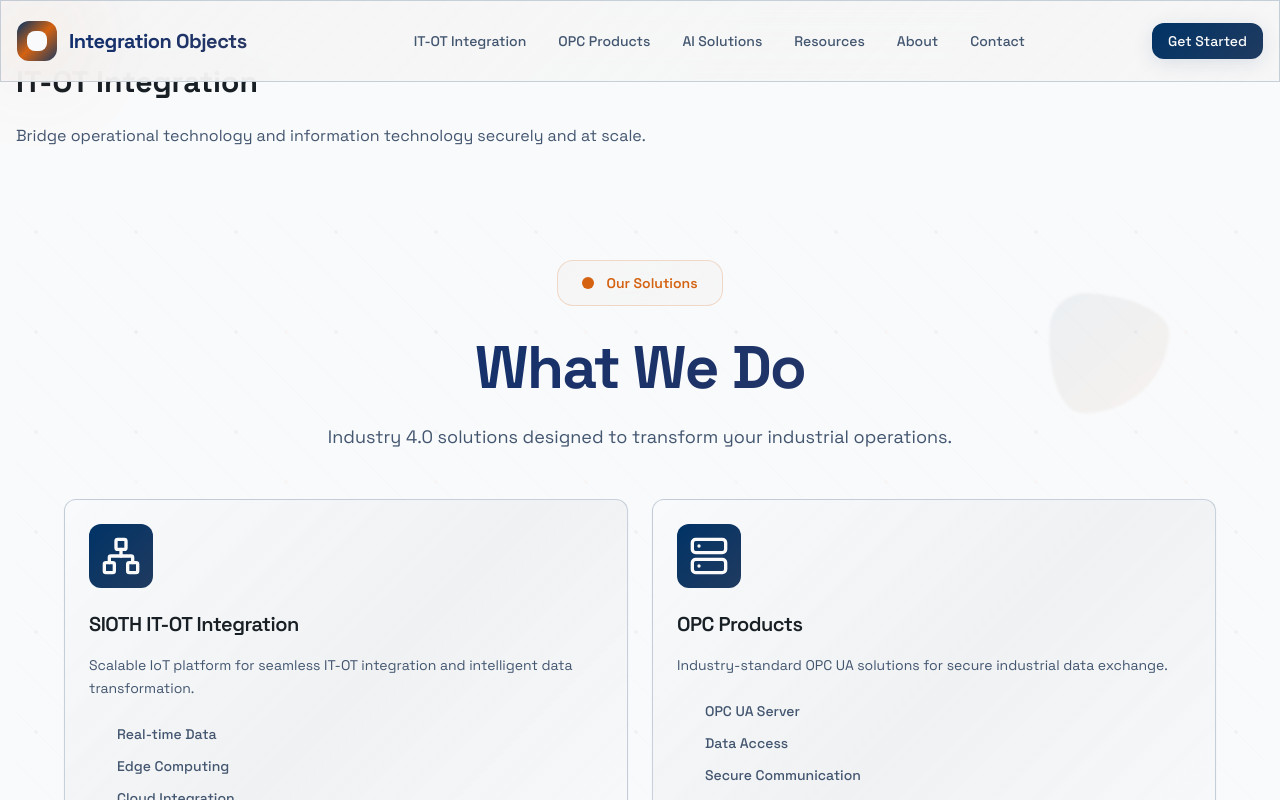
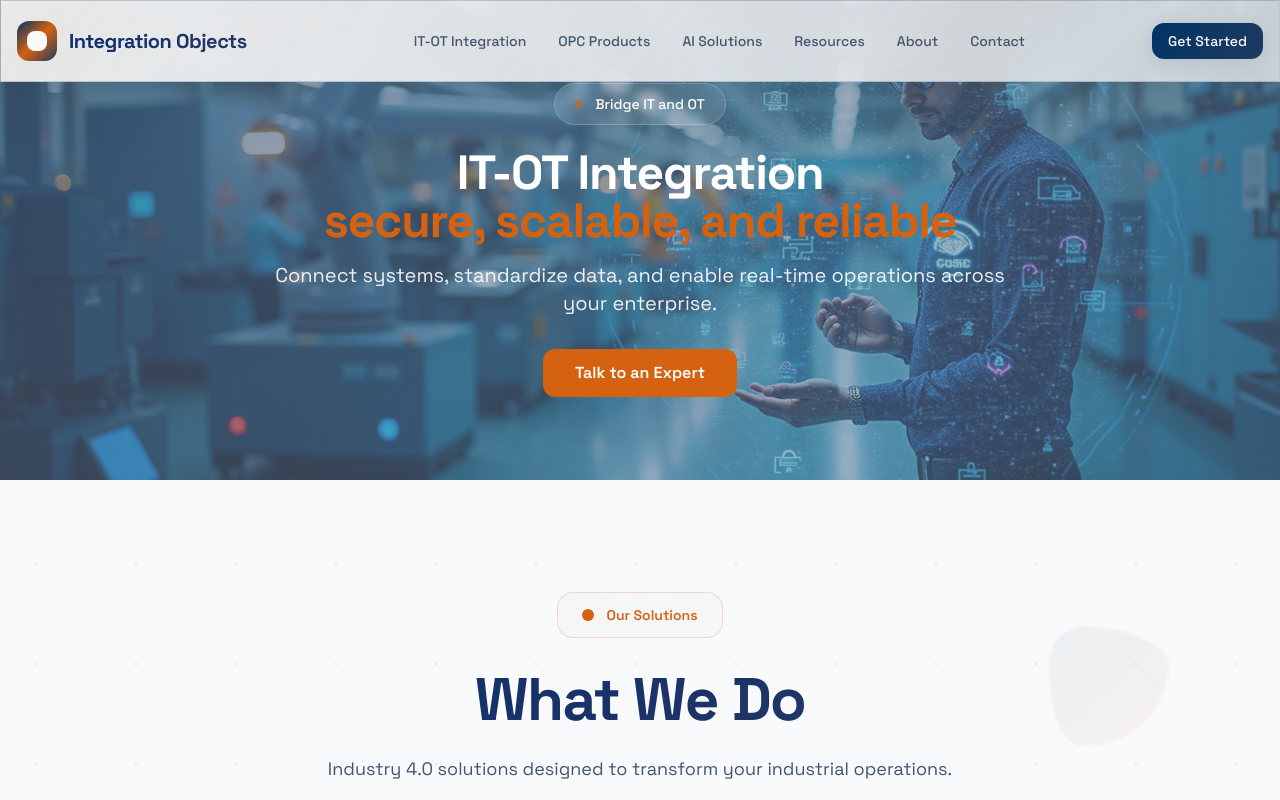
Before and after one commit to Ghazouani-Ilhem/nexus-indus-flow-85, a Next.js app: page /integration in a window 1280 px wide. Shown: the top 800 px of the page. Built offline with nearby package versions, Linux system fonts and the light colour scheme.

Commit message:
Checkpoint before follow-up message
Co-authored-by: kabapitu <kabapitu@fxzig.com>

```diff
--- a/app/about/page.tsx
+++ b/app/about/page.tsx
@@ -1,8 +1,19 @@
+import { PageHero } from "@/components/PageHero";
+
 export default function AboutPage() {
   return (
-    <main className="container mx-auto px-4 py-16">
-      <h1 className="text-3xl font-bold mb-6">About Us</h1>
-      <p className="text-muted-foreground">We build OPC UA, IT-OT integration, and Industry 4.0 solutions.</p>
+    <main className="container mx-auto px-4 py-0">
+      <div className="-mx-4 sm:-mx-6 lg:-mx-8">
+        <PageHero
+          badge="Our Mission"
+          title="About Us"
+          subtitle="innovation in industrial automation"
+          description="We build OPC UA, IT-OT integration, and Industry 4.0 solutions."
+        />
+      </div>
+      <div className="py-16">
+        <p className="text-muted-foreground">We build OPC UA, IT-OT integration, and Industry 4.0 solutions.</p>
+      </div>
     </main>
   )
 }
--- a/app/clients/page.tsx
+++ b/app/clients/page.tsx
@@ -1,12 +1,17 @@
 import { ClientsSection } from "@/components/ClientsSection";
 import { TestimonialsSection } from "@/components/TestimonialsSection";
+import { PageHero } from "@/components/PageHero";
 
 export default function ClientsPage() {
   return (
-    <main className="container mx-auto px-4 py-16 space-y-16">
-      <div>
-        <h1 className="text-3xl font-bold mb-6">Our Clients</h1>
-        <p className="text-muted-foreground">Trusted by industry leaders worldwide.</p>
+    <main className="container mx-auto px-4 py-0 space-y-16">
+      <div className="-mx-4 sm:-mx-6 lg:-mx-8">
+        <PageHero
+          badge="Trusted Worldwide"
+          title="Our Clients"
+          subtitle="leading manufacturers and enterprises"
+          description="We partner with global organizations to deliver reliable and secure industrial solutions."
+        />
       </div>
       <ClientsSection />
       <TestimonialsSection />
--- a/app/contact/page.tsx
+++ b/app/contact/page.tsx
@@ -1,8 +1,20 @@
+import { PageHero } from "@/components/PageHero";
+
 export default function ContactPage() {
   return (
-    <main className="container mx-auto px-4 py-16">
-      <h1 className="text-3xl font-bold mb-6">Contact</h1>
-      <p className="text-muted-foreground">Reach us at contact@integrationobjects.com</p>
+    <main className="container mx-auto px-4 py-0">
+      <div className="-mx-4 sm:-mx-6 lg:-mx-8">
+        <PageHero
+          badge="Get in Touch"
+          title="Contact"
+          subtitle="we'd love to hear from you"
+          description="Reach us at contact@integrationobjects.com"
+          ctaText="Send a Message"
+        />
+      </div>
+      <div className="py-16">
+        <p className="text-muted-foreground">Reach us at contact@integrationobjects.com</p>
+      </div>
     </main>
   )
 }
--- a/app/integration/page.tsx
+++ b/app/integration/page.tsx
@@ -1,13 +1,19 @@
 import { EnhancedClientsSection } from "@/components/EnhancedClientsSection";
 import { EnhancedWhatWeDo } from "@/components/EnhancedWhatWeDo";
 import { ServicesSection } from "@/components/ServicesSection";
+import { PageHero } from "@/components/PageHero";
 
 export default function IntegrationPage() {
   return (
-    <main className="container mx-auto px-4 py-16 space-y-16">
-      <div>
-        <h1 className="text-3xl font-bold mb-6">IT-OT Integration</h1>
-        <p className="text-muted-foreground">Bridge operational technology and information technology securely and at scale.</p>
+    <main className="container mx-auto px-4 py-0 space-y-16">
+      <div className="-mx-4 sm:-mx-6 lg:-mx-8">
+        <PageHero
+          badge="Bridge IT and OT"
+          title="IT-OT Integration"
+          subtitle="secure, scalable, and reliable"
+          description="Connect systems, standardize data, and enable real-time operations across your enterprise."
+          ctaText="Talk to an Expert"
+        />
       </div>
       <EnhancedWhatWeDo />
       <EnhancedClientsSection />
--- a/app/resources/page.tsx
+++ b/app/resources/page.tsx
@@ -1,8 +1,19 @@
+import { PageHero } from "@/components/PageHero";
+
 export default function ResourcesPage() {
   return (
-    <main className="container mx-auto px-4 py-16">
-      <h1 className="text-3xl font-bold mb-6">Resources</h1>
-      <p className="text-muted-foreground">Documentation, case studies, and webinars coming soon.</p>
+    <main className="container mx-auto px-4 py-0">
+      <div className="-mx-4 sm:-mx-6 lg:-mx-8">
+        <PageHero
+          badge="Learn and Explore"
+          title="Resources"
+          subtitle="documentation, case studies, webinars"
+          description="Guides and insights for building reliable industrial systems."
+        />
+      </div>
+      <div className="py-16">
+        <p className="text-muted-foreground">Documentation, case studies, and webinars coming soon.</p>
+      </div>
     </main>
   )
 }
--- a/app/services/page.tsx
+++ b/app/services/page.tsx
@@ -1,15 +1,23 @@
 import { ServicesSection } from "@/components/ServicesSection";
 import { WhatWeDo } from "@/components/WhatWeDo";
+import { PageHero } from "@/components/PageHero";
 
 export default function ServicesPage() {
   return (
-    <main className="container mx-auto px-4 py-16 space-y-16">
-      <div>
-        <h1 className="text-3xl font-bold mb-6">Services</h1>
-        <p className="text-muted-foreground">Explore our professional services for Industry 4.0 and OPC UA.</p>
+    <main className="container mx-auto px-4 py-0">
+      <div className="-mx-4 sm:-mx-6 lg:-mx-8">
+        <PageHero
+          badge="Professional Services"
+          title="Services"
+          subtitle="for Industry 4.0 and OPC UA"
+          description="From architecture to implementation, we deliver secure, scalable industrial solutions."
+          ctaText="Explore Services"
+        />
       </div>
-      <WhatWeDo />
-      <ServicesSection />
+      <div className="py-16 space-y-16">
+        <WhatWeDo />
+        <ServicesSection />
+      </div>
     </main>
   )
 }
--- a/app/solutions/page.tsx
+++ b/app/solutions/page.tsx
@@ -1,12 +1,18 @@
 import { EnhancedWhatWeDo } from "@/components/EnhancedWhatWeDo";
 import { EnhancedWhatMakesUsDifferent } from "@/components/EnhancedWhatMakesUsDifferent";
+import { PageHero } from "@/components/PageHero";
 
 export default function SolutionsPage() {
   return (
-    <main className="container mx-auto px-4 py-16 space-y-16">
-      <div>
-        <h1 className="text-3xl font-bold mb-6">Solutions</h1>
-        <p className="text-muted-foreground">End-to-end OPC UA, integration, and AI solutions.</p>
+    <main className="container mx-auto px-4 py-0 space-y-16">
+      <div className="-mx-4 sm:-mx-6 lg:-mx-8">
+        <PageHero
+          badge="End-to-end Offerings"
+          title="Solutions"
+          subtitle="OPC UA, Integration, and AI"
+          description="Modular, secure, and scalable building blocks for Industry 4.0."
+          ctaText="Explore Solutions"
+        />
       </div>
       <EnhancedWhatWeDo />
       <EnhancedWhatMakesUsDifferent />
--- /dev/null
+++ b/src/components/PageHero.tsx
@@ -0,0 +1,57 @@
+"use client";
+
+import { Button } from "@/components/ui/button";
+
+type PageHeroProps = {
+  badge?: string;
+  title: string;
+  subtitle?: string;
+  description?: string;
+  ctaText?: string;
+  imageUrl?: string;
+};
+
+export function PageHero({ badge, title, subtitle, description, ctaText, imageUrl = "/assets/hero-industry40.jpg" }: PageHeroProps) {
+  return (
+    <section className="relative min-h-[50vh] md:min-h-[60vh] flex items-center justify-center overflow-hidden bg-gradient-hero">
+      <div className="absolute inset-0 opacity-10">
+        <div className="tech-grid opacity-60" />
+      </div>
+
+      <div className="absolute inset-0">
+        <img
+          src={imageUrl}
+          alt="Hero background"
+          className="w-full h-full object-cover opacity-70"
+        />
+        <div className="absolute inset-0 bg-gradient-to-br from-secondary/60 via-secondary/40 to-primary/30" />
+      </div>
+
+      <div className="relative z-10 max-w-6xl mx-auto px-4 sm:px-6 lg:px-8 py-16 text-center">
+        {badge ? (
+          <div className="inline-flex items-center px-5 py-2.5 rounded-full bg-white/10 backdrop-blur-sm border border-white/20 text-white text-xs md:text-sm font-medium mb-6">
+            <span className="w-2 h-2 bg-accent rounded-full mr-3 animate-pulse" />
+            {badge}
+          </div>
+        ) : null}
+        <h1 className="text-3xl md:text-5xl font-display font-bold text-white mb-4 leading-tight">
+          {title}
+          {subtitle ? <span className="block text-accent">{subtitle}</span> : null}
+        </h1>
+        {description ? (
+          <p className="text-lg md:text-xl text-white/90 mb-8 max-w-3xl mx-auto leading-relaxed font-body">
+            {description}
+          </p>
+        ) : null}
+        {ctaText ? (
+          <Button
+            size="lg"
+            className="bg-accent hover:bg-accent/90 text-white font-semibold px-8 h-12 rounded-lg shadow-elegant"
+          >
+            {ctaText}
+          </Button>
+        ) : null}
+      </div>
+    </section>
+  );
+}
```
